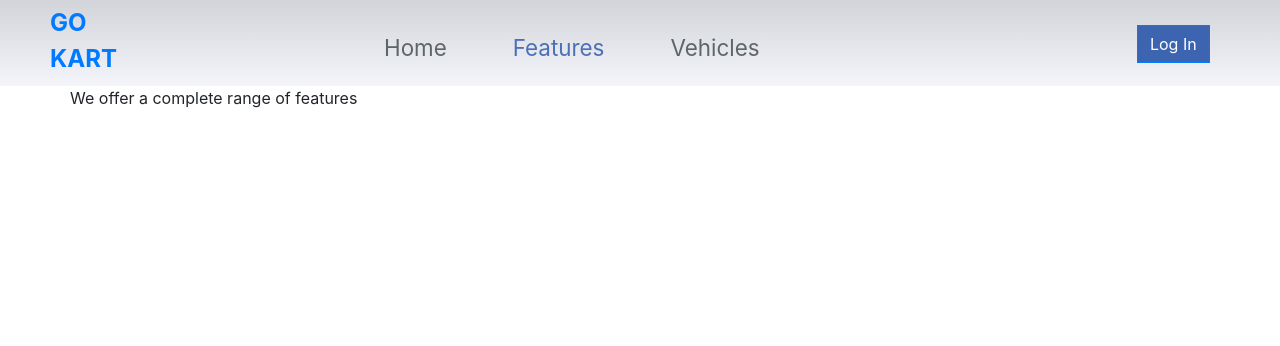
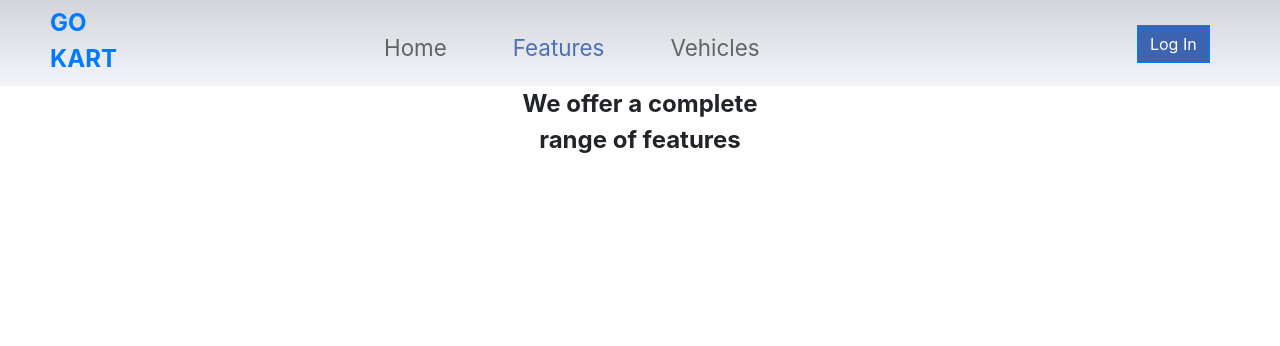
Before and after one commit to Bogdan00766/Car-Rental-Yii-framework-web-app, a PHP site: page /index.php?page=features in a window 1280 px wide. Shown: the top 346 px of the page. Run offline with PHP 8.4, Linux system fonts and the light colour scheme; some libraries are stand-ins or nearby versions.

Commit message:
add columns

```diff
--- a/Stage2/css/features_style.css
+++ b/Stage2/css/features_style.css
@@ -1,4 +1,8 @@
 .features-text{
+    font-size: 24px;
+    font-weight: bolder;
+    text-align: center;
+
 
 
 }
--- a/Stage2/pages/features.php
+++ b/Stage2/pages/features.php
@@ -1,5 +1,10 @@
 <div class="container">
-    <div class="row features-text">
-        We offer a complete range of features
+    <div class="row">
+        <div class ="col-4"> </div>
+        <div class="col-4 features-text">
+            We offer a complete <br>range of features
+
+            <div class ="col-4"> </div>
+        </div>
     </div>
 </div>
```
